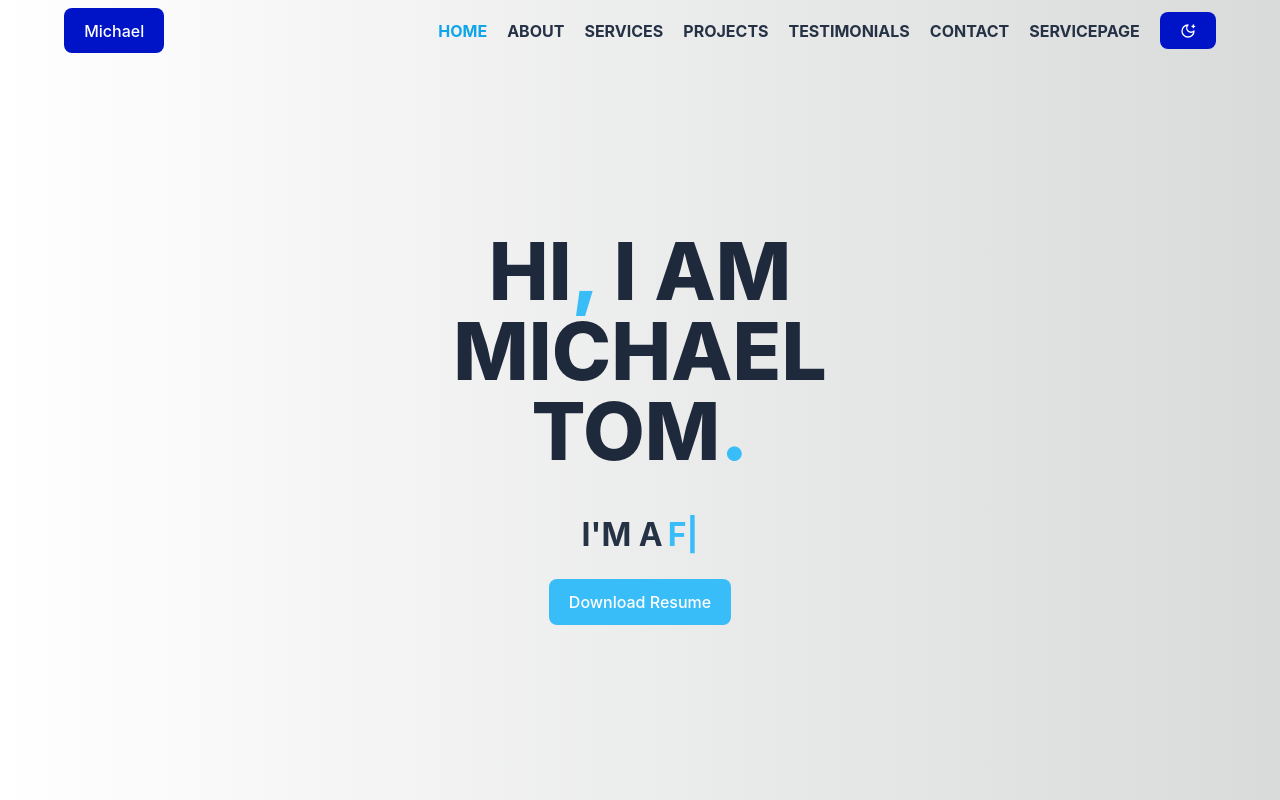
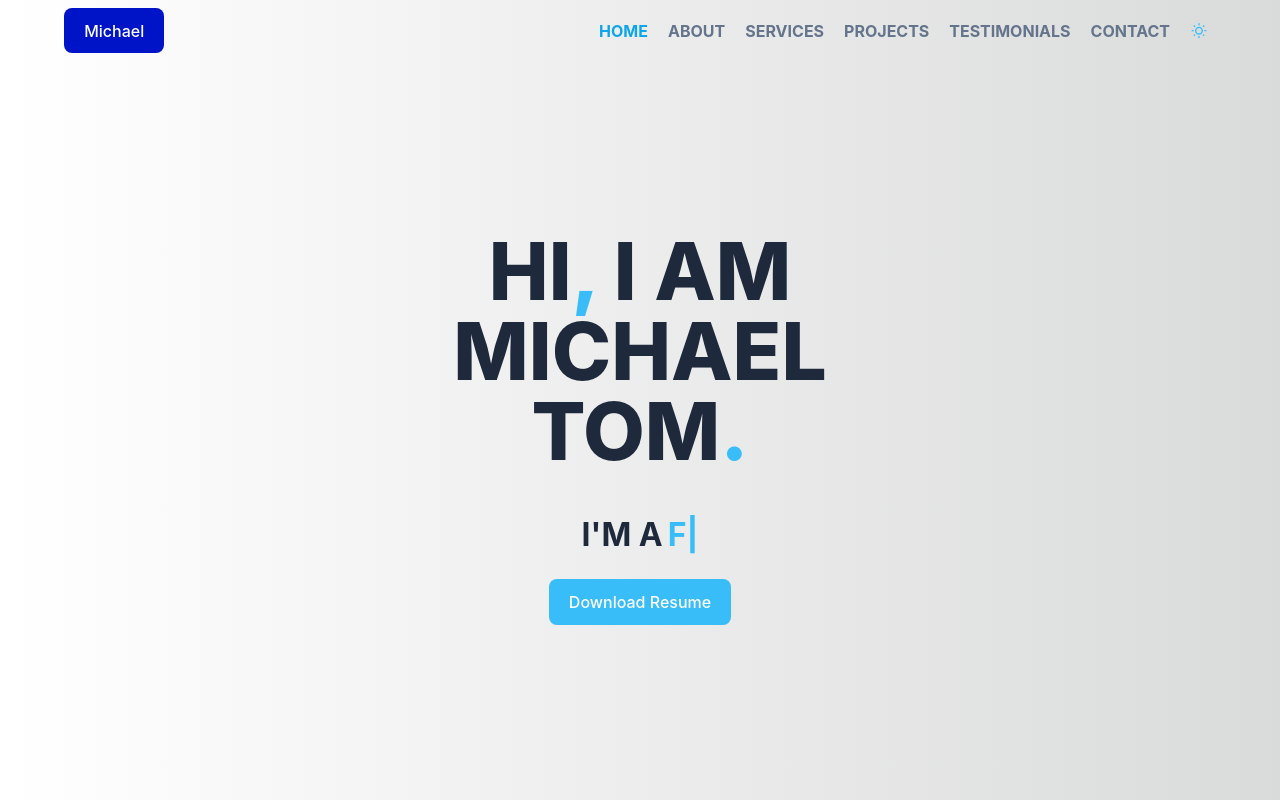
Before and after one commit to michaeltom1/myWebpage, a React (Vite) app: page / in a window 1280 px wide. Shown: the top 800 px of the page. Built offline with nearby package versions, Linux system fonts and the light colour scheme.

Commit message:
themes redesign

```diff
--- a/src/Components/Footer.jsx
+++ b/src/Components/Footer.jsx
@@ -11,7 +11,6 @@ function Footer() {
         <div>
           <a href="#">
             <h2 className="text-center font-bold text-[1rem] text-[#45bef1]">
-              {/* { alert("Hello there")} */}
               MICHAEL TOM
             </h2>
           </a>
@@ -34,7 +33,7 @@ function Footer() {
           </p>
         </div>
         <a href="#">
-          <button className="absolute bottom-2 m-1 p-1 bg-inherit rounded-sm font-extrabold text-lg md:bg-[#0014c7] md:p-3 right-5">
+          <button className="absolute bottom-2 m-1 p-1 bg-inherit rounded-sm font-extrabold text-lg md:bg-[#0014c7] md:p-3 right-5 text-slate-800 dark:text-slate-200 md:text-white">
             &#x2191;
           </button>
         </a>
--- a/src/Components/Header.jsx
+++ b/src/Components/Header.jsx
@@ -18,7 +18,7 @@ function Header() {
             MICHAEL <br />
             TOM<span className="text-[#38bdf8]">.</span>
           </h1>
-          <h2 className="text-center text-[1rem] mt-10 font-bold md:text-[2rem] uppercase dark:text-white">
+          <h2 className="text-center text-[1rem] mt-10 font-bold md:text-[2rem] uppercase dark:text-white text-slate-800">
             I&#39;m a&thinsp;
             <span className=" text-[#38bdf8]">
               <TypedComponent />
--- a/src/Components/Nav.jsx
+++ b/src/Components/Nav.jsx
@@ -77,7 +77,7 @@ function Nav() {
           </div>
           <div>
             <ul
-              className={`md:relative md:gap-5 md:m-0 md:bg-transparent0 md:flex-row md:p-0 md:py-0 md:h-0 md:w-full md:items-center md:right-0 dark:bg-slate-800 shadow-xl bg-slate-200 h-[30rem] absolute rounded-xl p-5 flex flex-col gap-5  top-0 w-[70%] sm:w-1/2 pt-10 -right-full m-2 dark:text-white ${
+              className={`md:relative md:gap-5 md:m-0 md:bg-transparent0 md:flex-row md:p-0 md:py-0 md:h-0 md:w-full md:items-center md:right-0 dark:bg-slate-800 bg-slate-700 shadow-xl bg-slate-200 h-[30rem] absolute rounded-xl p-5 flex flex-col gap-5  top-0 w-[70%] sm:w-1/2 pt-10 -right-full m-2 dark:text-white text-slate-800 md:text-slate-500 ${
                 clicked ? "sideNav" : "nav-side"
               }`}
               onClick={handleClick}
@@ -200,19 +200,31 @@ function Nav() {
                 </li>
               )}
 
-              <li className="md-:hidden">
+              <li className="md:hidden">
                 <Link
                   to="servicePage"
                   target="_blank"
                   className={`hover:text-sky-400 font-bold hover:underline uppercase`}
                 >
-                  ServicePage
+                  Service Page
                 </Link>
               </li>
               <li>
-                <button onClick={themeSwitch}>
-                  {theme === "dark" ? <MdOutlineWbSunny /> : <LuMoonStar />}
-                </button>
+                <hr className="border-slate-500 md:hidden" />
+                <div className="flex justify-between pr-2 py-2 items-center">
+                  <p className="dark:text-slate-400 text-slate-800 text-base font-bold md:hidden">
+                    Switch theme
+                  </p>
+                  <button
+                    onClick={themeSwitch}
+                    className={`fill-sky-400/20 md:bg-transparent font-extrabold text-sky-400 md:p-0 p-2 px-4 gap-2 flex items-center bg-slate-600 text-base`}
+                  >
+                    {theme === "dark" ? <LuMoonStar /> : <MdOutlineWbSunny />}
+                    <div className="text-slate-200 font-normal text-base md:hidden">
+                      {theme === "dark" ? "Dark" : "Light"}
+                    </div>
+                  </button>
+                </div>
               </li>
             </ul>
           </div>
--- a/src/index.css
+++ b/src/index.css
@@ -8,12 +8,11 @@
   font-weight: 400;
   color-scheme: light dark;
   scroll-behavior: smooth;
+  @apply transition-colors duration-500;
 
   /* vars */
   --primary-color: #06060c;
   --button-bg-color: #0014c7;
-  background: var(--primary-color);
-  color:#253144;
 }
 * {
   margin: 0;
@@ -179,18 +178,3 @@ input {
 }
 
 /* ====================END OF HEADER ANIMATIONS===================== */
-@media (prefers-color-scheme: light) {
-  :root {
-    /* color: #1e293b; */
-    background-color: #ffffff;
-  }
-  .sec2 {
-    background: white;
-
-  }
-
-  #nav-side {
-    color: #242424;
-    background: #ffffff;
-  }
-}
```
